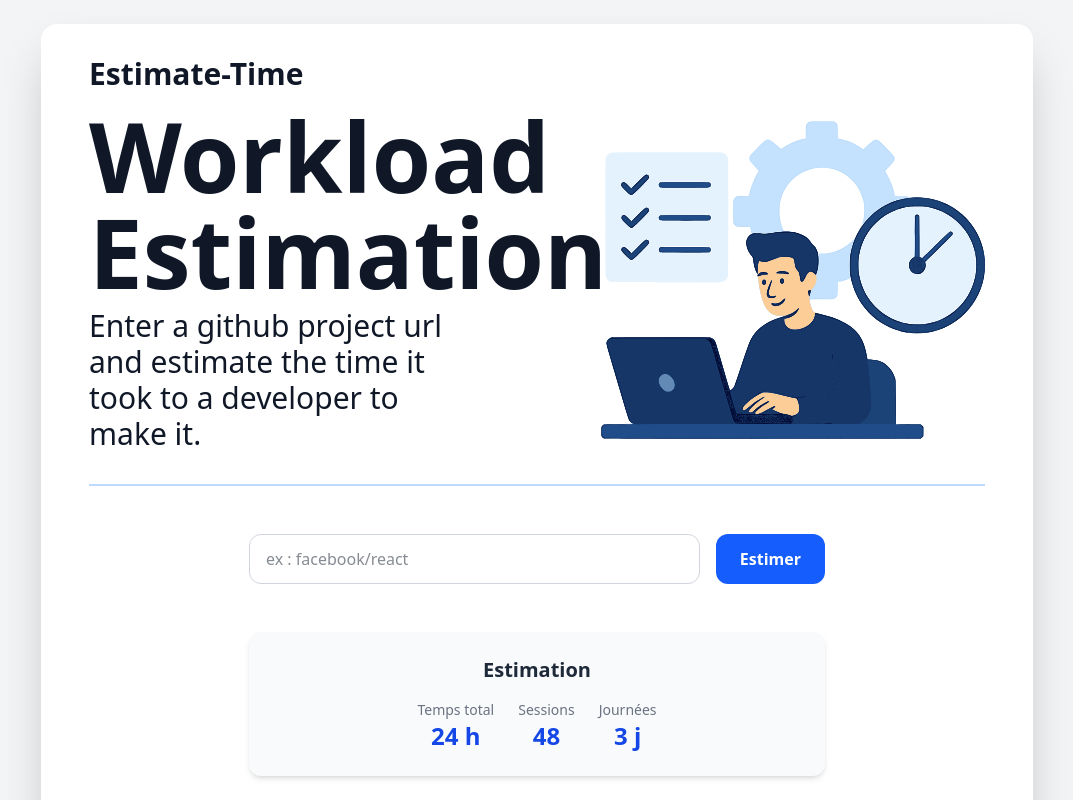
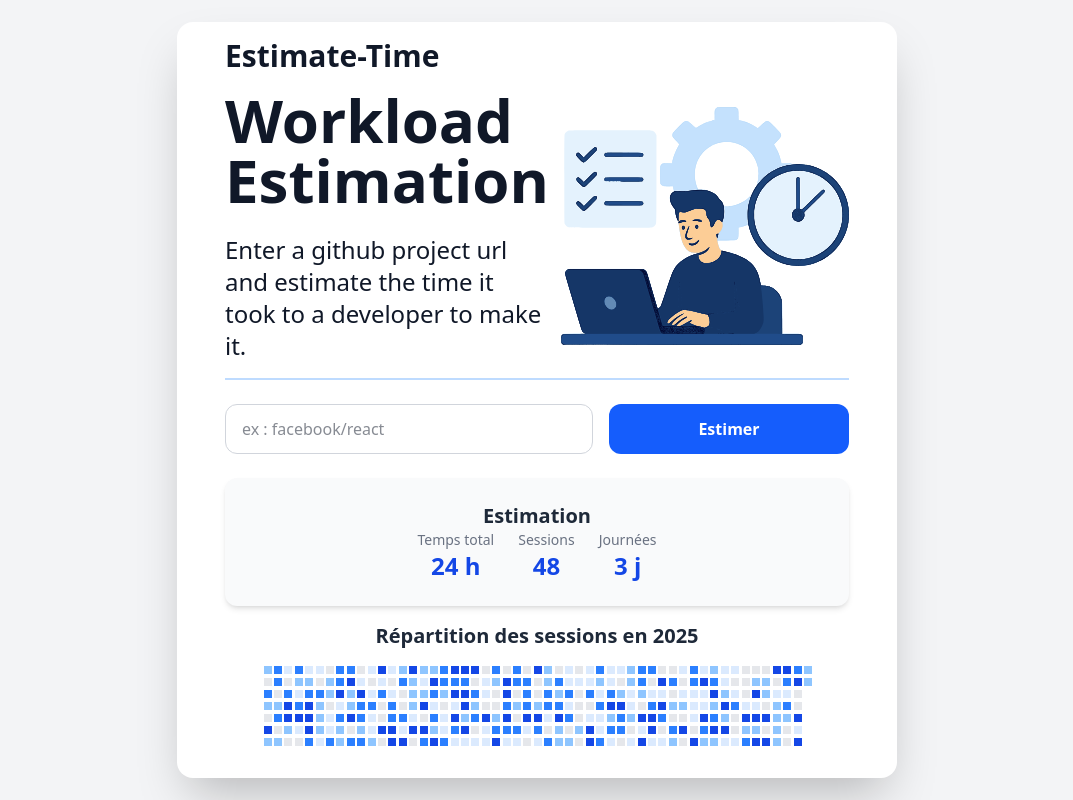
Before and after one commit to jlguenego/estimate-time, a Nuxt app: page / in a window 1280 px wide. Shown: the top 800 px of the page, without its empty margins (103-1176 px from the left). Built offline with nearby package versions, Linux system fonts and the light colour scheme.

Commit message:
dev: visuel

```diff
--- a/components/EstimationSummary.vue
+++ b/components/EstimationSummary.vue
@@ -1,7 +1,5 @@
 <template>
-  <div
-    class="w-full max-w-xl space-y-4 rounded-xl bg-gray-50 p-6 text-center shadow-md"
-  >
+  <div class="w-full rounded-xl bg-gray-50 p-6 text-center shadow-md">
     <h2 class="text-xl font-semibold text-gray-800">Estimation</h2>
     <div
       class="flex flex-col justify-center gap-6 text-2xl font-bold text-blue-700 sm:flex-row"
--- a/components/GithubInput.vue
+++ b/components/GithubInput.vue
@@ -1,17 +1,17 @@
 <template>
   <form
-    class="flex w-full max-w-xl flex-col items-stretch gap-4 sm:flex-row"
+    class="flex w-full flex-col items-stretch gap-4 py-6 sm:flex-row"
     @submit.prevent="emitEstimate"
   >
     <input
       v-model="repo"
       type="text"
       placeholder="ex : facebook/react"
-      class="flex-1 rounded-xl border border-gray-300 px-4 py-3 text-sm focus:outline-none focus:ring-2 focus:ring-blue-500 sm:text-base"
+      class="flex-1 rounded-xl border border-gray-300 px-4 py-3 text-sm focus:ring-2 focus:ring-blue-500 focus:outline-none sm:text-base"
     />
     <button
       type="submit"
-      class="rounded-xl bg-blue-600 px-6 py-3 font-semibold text-white transition hover:bg-blue-700"
+      class="w-60 rounded-xl bg-blue-600 px-6 py-3 font-semibold text-white transition hover:bg-blue-700"
     >
       Estimer
     </button>
--- a/components/Header.vue
+++ b/components/Header.vue
@@ -1,14 +1,16 @@
 <template>
-  <header class="flex w-full flex-col gap-4 border-b-2 border-blue-200 pb-8">
+  <header
+    class="m-0 flex w-full flex-col gap-4 border-b-2 border-blue-200 pb-4"
+  >
     <div class="text-3xl font-bold text-gray-900">Estimate-Time</div>
     <div class="flex flex-wrap justify-between gap-4">
-      <div class="flex max-w-96 flex-col gap-2">
-        <h1 class="text-8xl font-bold text-gray-900">
+      <div class="flex max-w-80 flex-col justify-between gap-6">
+        <h1 class="text-6xl font-bold text-gray-900">
           Workload
           <br />
           Estimation
         </h1>
-        <h2 class="sm:text-3xl">
+        <h2 class="text-2xl">
           Enter a github project url and estimate the time it took to a
           developer to make it.
         </h2>
@@ -17,7 +19,7 @@
         <img
           src="/illustrations/estimate-time.svg"
           alt="Illustration estimation de charge"
-          class="w-96 object-contain"
+          class="w-72 object-contain"
         />
       </div>
     </div>
--- a/components/HeatmapCalendar.vue
+++ b/components/HeatmapCalendar.vue
@@ -1,21 +1,21 @@
 <template>
-  <div class="mx-auto w-full max-w-4xl">
+  <div class="flex w-full flex-col items-center py-4">
     <h2 class="mb-4 text-center text-xl font-semibold text-gray-800">
-      Répartition des sessions
+      Répartition des sessions en 2025
     </h2>
-    <div class="grid-cols-53 grid grid-rows-7 gap-1">
+    <div class="grid grid-flow-col grid-cols-53 grid-rows-7 gap-1">
       <div
         v-for="(count, i) in heatmapData"
         :key="i"
         :title="`Jour ${i + 1} : ${count} session(s)`"
-        :class="['h-3 w-3 rounded sm:h-4 sm:w-4', getColor(count)]"
+        :class="['h-2 w-2', getColor(count)]"
       />
     </div>
   </div>
 </template>
 
 <script setup lang="ts">
-const heatmapData = Array.from({ length: 371 }, () =>
+const heatmapData = Array.from({ length: 366 }, () =>
   Math.floor(Math.random() * 5),
 ); // Placeholder
 
@@ -30,6 +30,6 @@ function getColor(count: number): string {
 
 <style scoped>
 .grid-cols-53 {
-  grid-template-columns: repeat(53, minmax(0, 1fr));
+  grid-template-columns: repeat(53, 0.4rem);
 }
 </style>
--- a/pages/index.vue
+++ b/pages/index.vue
@@ -1,7 +1,7 @@
 <template>
-  <div class="flex min-h-screen items-center justify-center bg-gray-100 p-6">
+  <div class="flex min-h-screen items-center justify-center bg-gray-100 p-4">
     <div
-      class="flex flex-col items-center space-y-12 rounded-2xl bg-white px-12 py-8 text-gray-900 shadow-2xl"
+      class="flex max-w-192 flex-col items-center rounded-2xl bg-white px-12 py-4 text-gray-900 shadow-2xl"
     >
       <!-- Titre principal -->
       <Header />
```
